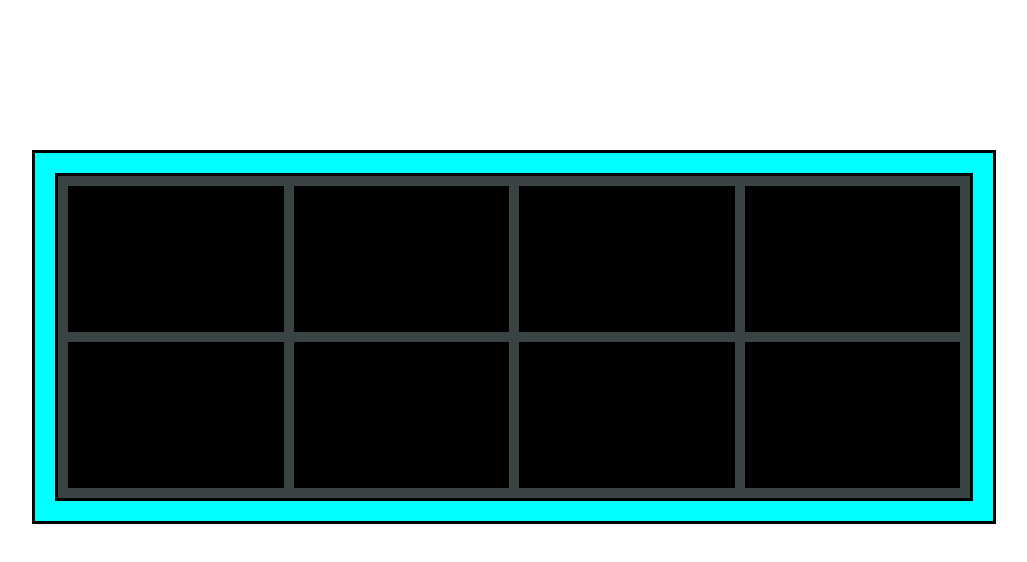
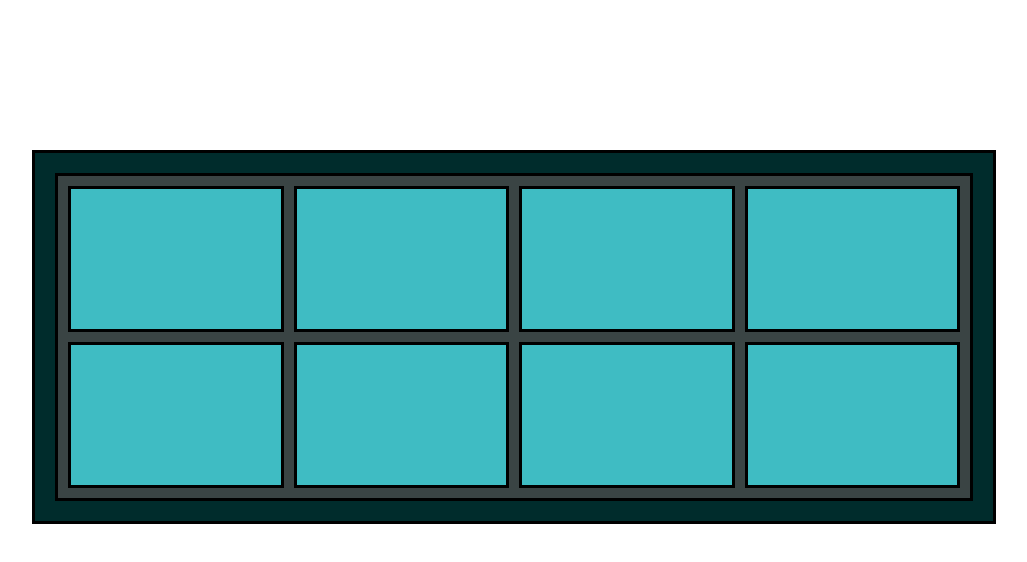
Before and after one commit to Meetawa/Box-in-a-box, a plain HTML site: page index.html in a window 1280 px wide. Shown: the whole page, without its empty margins (126-1153 px from the left). Drawn offline with Linux system fonts and the light colour scheme.

Commit message:
fix some background color

```diff
--- a/style.css
+++ b/style.css
@@ -2,7 +2,7 @@
   border: 3px solid black;
   margin: 150px;
   padding: 10px;
-  background-color: aqua;
+  background-color: rgb(0, 44, 44);
 }
 .inner-box {
   border: 3px solid black;
@@ -15,7 +15,7 @@
 }
 .sub-box {
   border: 3px solid black;
-  background-color: rgb(0, 0, 0);
+  background-color: rgb(63, 188, 195);
   padding: 10px;
   height: 120px;
 }
```
